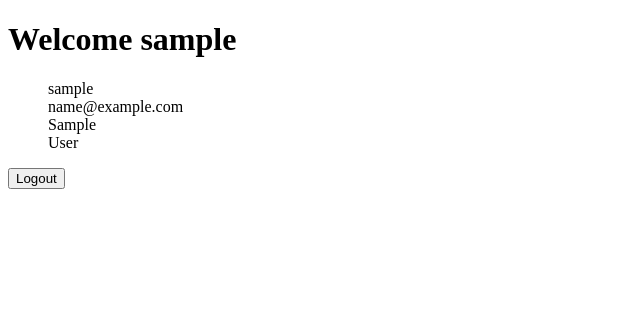
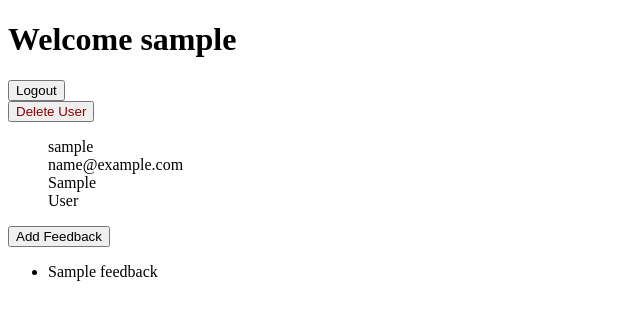
Before and after one commit to NicholasKoblitz/flaks-feedback, a Flask app: a page that uses templates/user_details.html in a window 1280 px wide. Shown: the top 320 px of the page, without its empty margins (0-640 px from the left). Run offline with Flask 2, Linux system fonts and the light colour scheme; the visitor is signed in with stand-in values (Sample User, id 1); tables that the repository leaves empty hold one stand-in row (values such as "Sample post").

Commit message:
Created routes to delete loged in user and to add feedback from that user

```diff
--- a/app.py
+++ b/app.py
@@ -1,6 +1,8 @@
 
-from flask import Flask, render_template, redirect, session, flash
-from models import db, connect_db, User
+from re import U
+import re
+from flask import Flask, render_template, redirect, session, flash, request
+from models import db, connect_db, User, Feedback
 from forms import CreateUserForm, LoginUserForm
 
 
@@ -39,7 +41,7 @@ def get_register_form():
         db.session.commit()
         session["username"] = user.username
 
-        return redirect("/secret")
+        return redirect(f"/users/{user.username}")
     else:
         return render_template("register.html", form=form)
 
@@ -76,28 +78,85 @@ def logout_user():
     return redirect("/login")
 
 
-@app.route("/secret")
-def get_secret_page():
-    """Gets the secret web page"""
+#? --------------User Routes ----------------------
+
+@app.route("/users/<username>")
+def get_user_details(username):
+
+    user = User.query.filter_by(username=username).first()
+    feedback = Feedback.query.filter(Feedback.username == user.username).all()
 
     if "username" not in session:
         flash("Please Login In")
         return redirect("/login")
     else:
-        return render_template("secret.html")
+        return render_template("user_details.html", user=user, feedback=feedback)
+
+
+@app.route("/users/<username>/delete", methods=["POST"])
+def delete_user(username):
+    """Deletes the given user"""
+
+    user = User.query.filter_by(username=username).first()
+    feedback = Feedback.query.filter(Feedback.username == user.username).all()
+
+
+    if "username" not in session:
+        flash("Please Login")
+        return redirect("/login")
+    else:
+        for item in feedback:
+            item.query.delete()
+        user.query.delete()
+        db.session.commit()
+        session.pop("username")
+        flash("User Deleted")
+        return redirect('/')
 
 
 
-@app.route("/users/<username>")
-def get_user_details(username):
+#? --------------End of User Routes ----------------------
+
+
+#* -----------Feedback Routes-----------------
+
+@app.route("/users/<username>/feedback/add")
+def get_feedback_form(username):
+    """Gets the feedback form"""
 
     user = User.query.filter_by(username=username).first()
 
+
     if "username" not in session:
-        flash("Please Login In")
+        flash("Please Login")
         return redirect("/login")
     else:
-        return render_template("user_details.html", user=user)
+        return render_template("feedback.html", user=user)
+
+
+@app.route("/users/<username>/feedback/add", methods=["POST"])
+def feedback_form(username):
+
+    user = User.query.filter_by(username=username).first()
+
+
+    if "username" not in session:
+
+        flash("Please Login")
+        return redirect("/login")
+
+    else:
+
+        title = request.form["title"]
+        content = request.form["content"]
+
+        feedback = Feedback(title=title, content=content, username=user.username)
+        db.session.add(feedback)
+        db.session.commit()
+        return redirect(f"/users/{user.username}")
+
+
+#* -------------End Feedback Routes ------------------
 
 
 # --------------------------------------
--- a/forms.py
+++ b/forms.py
@@ -1,4 +1,5 @@
 
+from ast import In
 from flask_wtf import FlaskForm
 from wtforms import StringField, PasswordField
 from wtforms.validators import InputRequired, Email, Length
--- a/templates/user_details.html
+++ b/templates/user_details.html
@@ -8,6 +8,16 @@
 
     <h1>Welcome {{user.username}}</h1>
 
+    <nav>
+        <form action="/logout", method="POST">
+            <button>Logout</button>
+        </form>
+        <form action="/users/{{user.username}}/delete", method="POST">
+            <button style="color: darkred">Delete User</button>
+        </form>
+    </nav>
+
+
     <ul style="list-style-type: none;">
         <li>{{user.username}}</li>
         <li>{{user.email}}</li>
@@ -15,9 +25,14 @@
         <li>{{user.last_name}}</li>
     </ul>
 
-    <form action="/logout", method="POST">
-        <button>Logout</button>
+    <form action="/users/{{user.username}}/feedback/add">
+        <button>Add Feedback</button>
     </form>
 
+    <ul>
+        {% for data in feedback %}
+            <li>{{data.title}}</li>
+        {% endfor %}
+    </ul>
 
 {% endblock %}
```
Also changed, not shown: models.py (+12 -0 lines), templates/feedback.html (added, +46 -0 lines), templates/register.html (+7 -3 lines).
